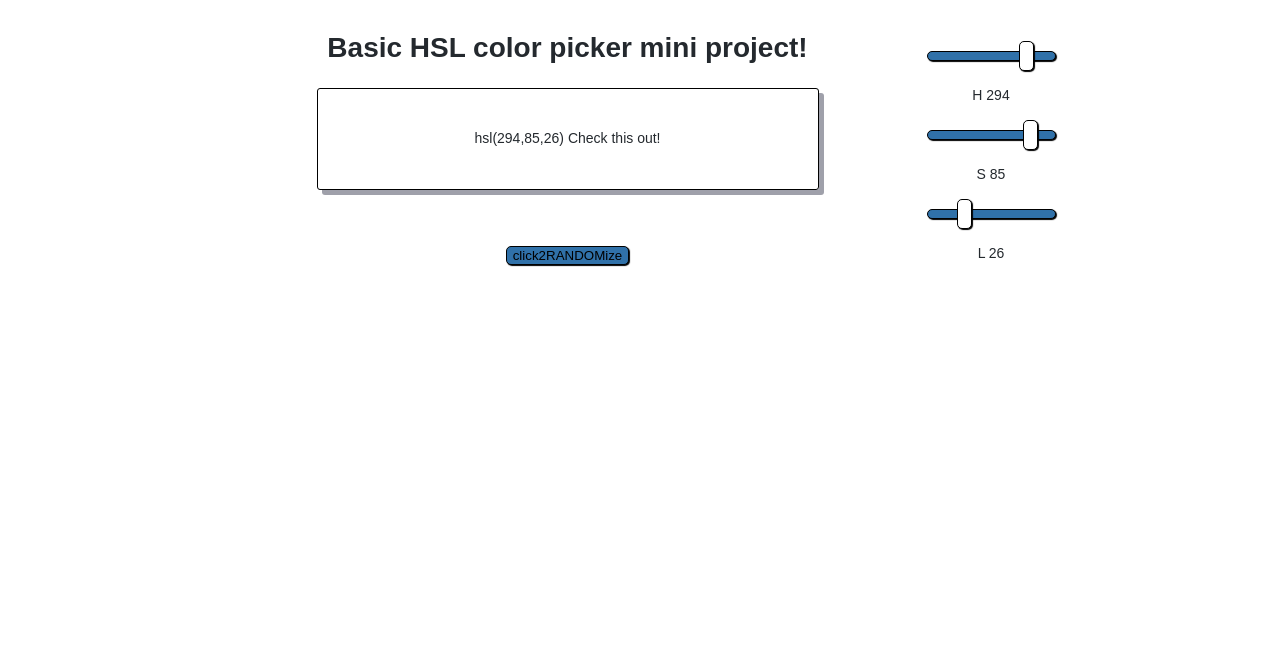
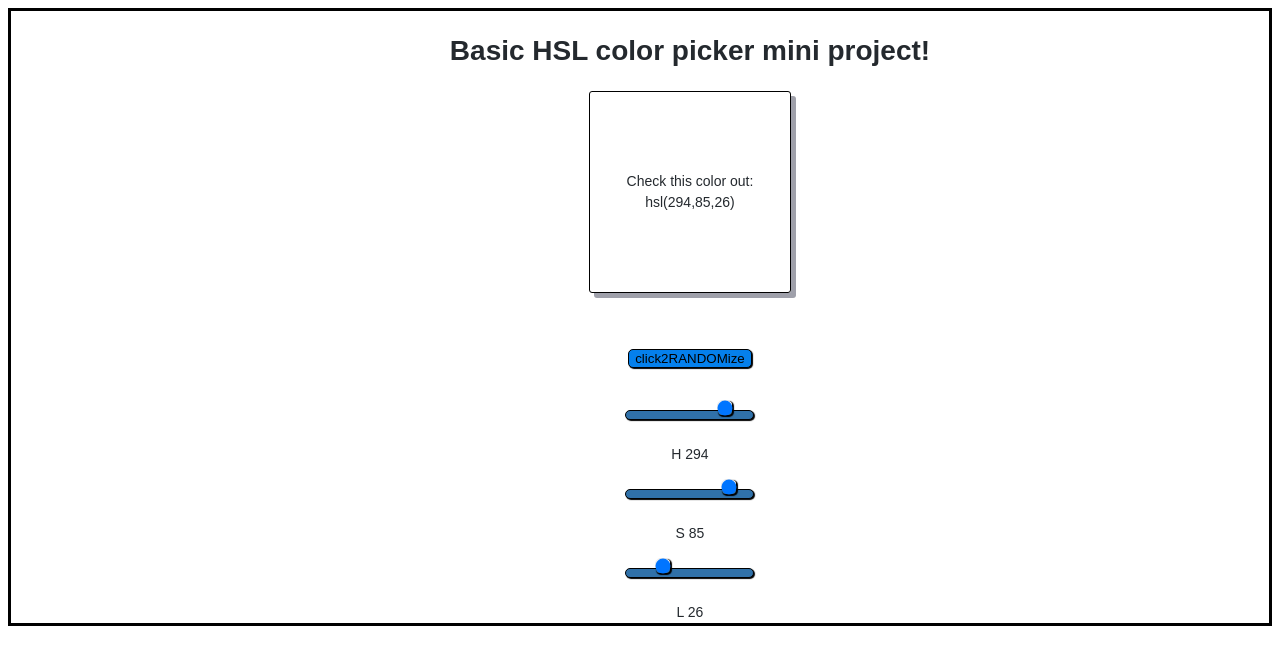
Before and after one commit to 1stNando/ColorPicker, a React (Vite) app: page / in a window 1280 px wide. Shown: the top 664 px of the page. Built offline with nearby package versions, Linux system fonts and the light colour scheme.

Commit message:
Minor adjustments css

```diff
--- a/src/components/ColorSlider.tsx
+++ b/src/components/ColorSlider.tsx
@@ -2,7 +2,7 @@ import React, { useState } from 'react'
 
 export function Slider() {
   // code
-  // Begin by defining a method to describe a HSL
+  // Randomizing numbers at start of App.
   const [hueValue, hueSetValue] = useState<string | number>(
     Math.floor(Math.random() * 361)
   )
@@ -17,27 +17,27 @@ export function Slider() {
   const newBackgroundColor = `hsl(${hueValue},${saturationValue},${lightnessValue})`
   const newStyle = { backgroundColor: newBackgroundColor }
 
-  // Generate a function to randomize initial values of HSL
+  // Randomizing for use in the "random button" clickable
   function randomColor() {
     hueSetValue(Math.floor(Math.random() * 361))
     saturationSetValue(Math.floor(Math.random() * 101))
     lightnessSetValue(Math.floor(Math.random() * 101))
   }
 
-  //
+  // EVENT HANDLERS
   function handleHueValue(event: React.ChangeEvent<HTMLInputElement>) {
     hueSetValue(event.target.value)
-    console.log(hueSetValue)
+    console.log(event.target.value)
   }
 
   function handleSaturationValue(event: React.ChangeEvent<HTMLInputElement>) {
     saturationSetValue(event.target.value)
-    console.log(saturationValue)
+    console.log(event.target.value)
   }
 
   function handleLightnessValue(event: React.ChangeEvent<HTMLInputElement>) {
     lightnessSetValue(event.target.value)
-    console.log(lightnessValue)
+    console.log(event.target.value)
   }
 
   // code
@@ -46,13 +46,13 @@ export function Slider() {
       <header>
         <h1>Basic HSL color picker mini project!</h1>
         <div className="box" style={newStyle}>
-          <p>{newBackgroundColor} Check this out!</p>
+          <p>Check this color out: {newBackgroundColor}</p>
         </div>
         <h3>
           <button onClick={randomColor}>click2RANDOMize</button>
         </h3>
       </header>
-      <body>
+      <div className="body">
         <section>
           <input
             value={hueValue}
@@ -89,7 +89,7 @@ export function Slider() {
           />
           <label htmlFor="Lightness">L {lightnessValue}</label>
         </section>
-      </body>
+      </div>
     </div>
   )
 }
--- a/src/index.scss
+++ b/src/index.scss
@@ -12,10 +12,15 @@ header {
   align-items: center;
   // justify-content: center;
 }
+
+p {
+  text-align: center;
+}
+
 h3 button {
   margin-top: 40px;
   box-shadow: 1px 1px 1px #000000;
-  background: #3071a9;
+  background: #0580ec;
   border-radius: 5px;
   border: 1px solid #000000;
 }
@@ -39,8 +44,8 @@ div {
 }
 
 .box {
-  width: 500px;
-  height: 100px;
+  width: 200px;
+  height: 200px;
   border: 1px solid black;
   border-radius: 3px;
   box-shadow: 5px 5px #9fa0aa;
@@ -49,9 +54,9 @@ div {
 
 input[type='range'] {
   height: 38px;
-  -webkit-appearance: none;
   margin: 10px 0;
   width: 100%;
+  background-color: pink;
 }
 input[type='range']:focus {
   outline: none;
@@ -85,7 +90,7 @@ input[type='range']::-moz-range-track {
   height: 10px;
   cursor: pointer;
   box-shadow: 1px 1px 1px #000000;
-  background: #3071a9;
+  background: #0580ec;
   border-radius: 5px;
   border: 1px solid #000000;
 }
@@ -99,7 +104,7 @@ input[type='range']::-moz-range-thumb {
   background: #ffffff;
   cursor: pointer;
 }
-//???
+
 input[type='range']::-ms-track {
   width: 100%;
   height: 10px;
@@ -108,7 +113,7 @@ input[type='range']::-ms-track {
   border-color: transparent;
   color: transparent;
 }
-//???
+
 input[type='range']::-ms-fill-lower {
   background: #3071a9;
   border: 1px solid #000000;
@@ -145,12 +150,13 @@ input[type='range']:focus::-ms-fill-upper {
     list-style: none;
     margin: 0;
     min-height: 100%;
-    flex-direction: row;
+    flex-direction: column;
     align-content: flex-start;
     // align-items: center;
   }
   body {
     padding-left: 100px;
+    border: solid black 3px;
   }
   section {
     display: flex;
```
